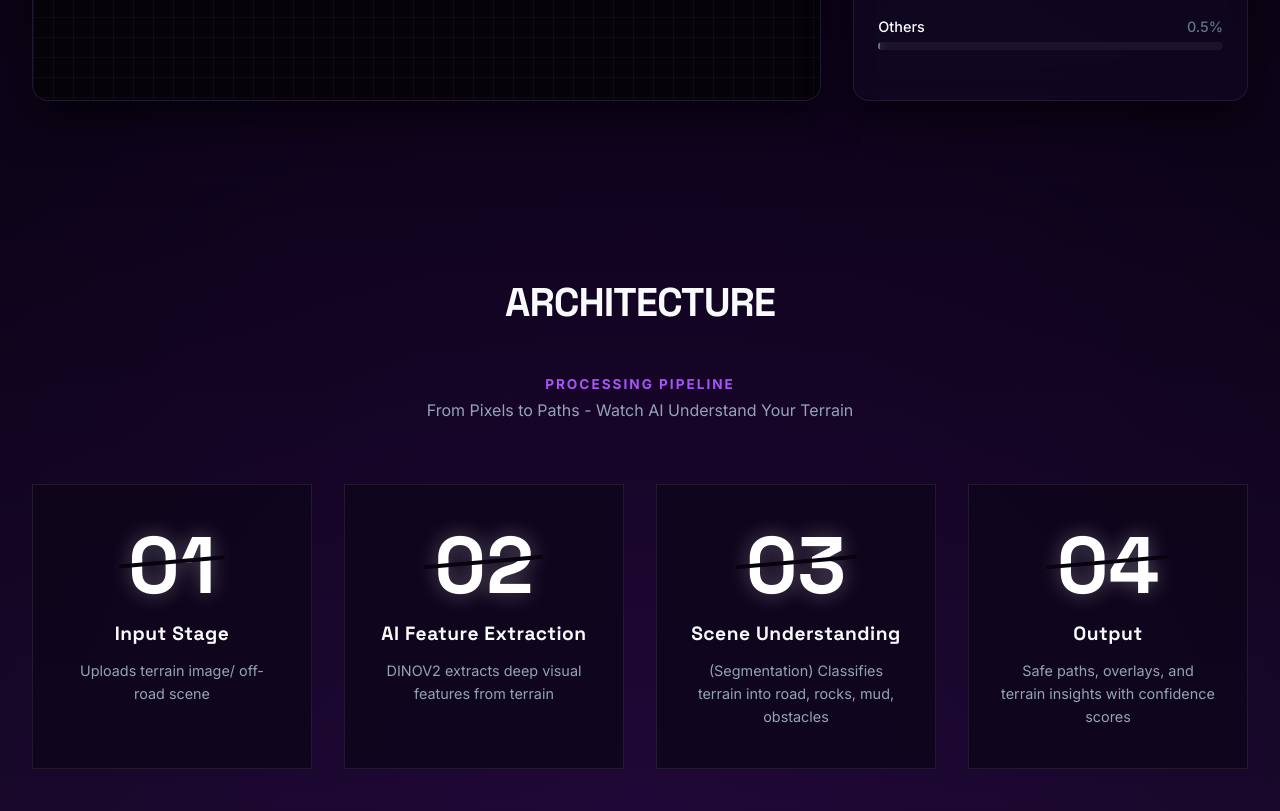
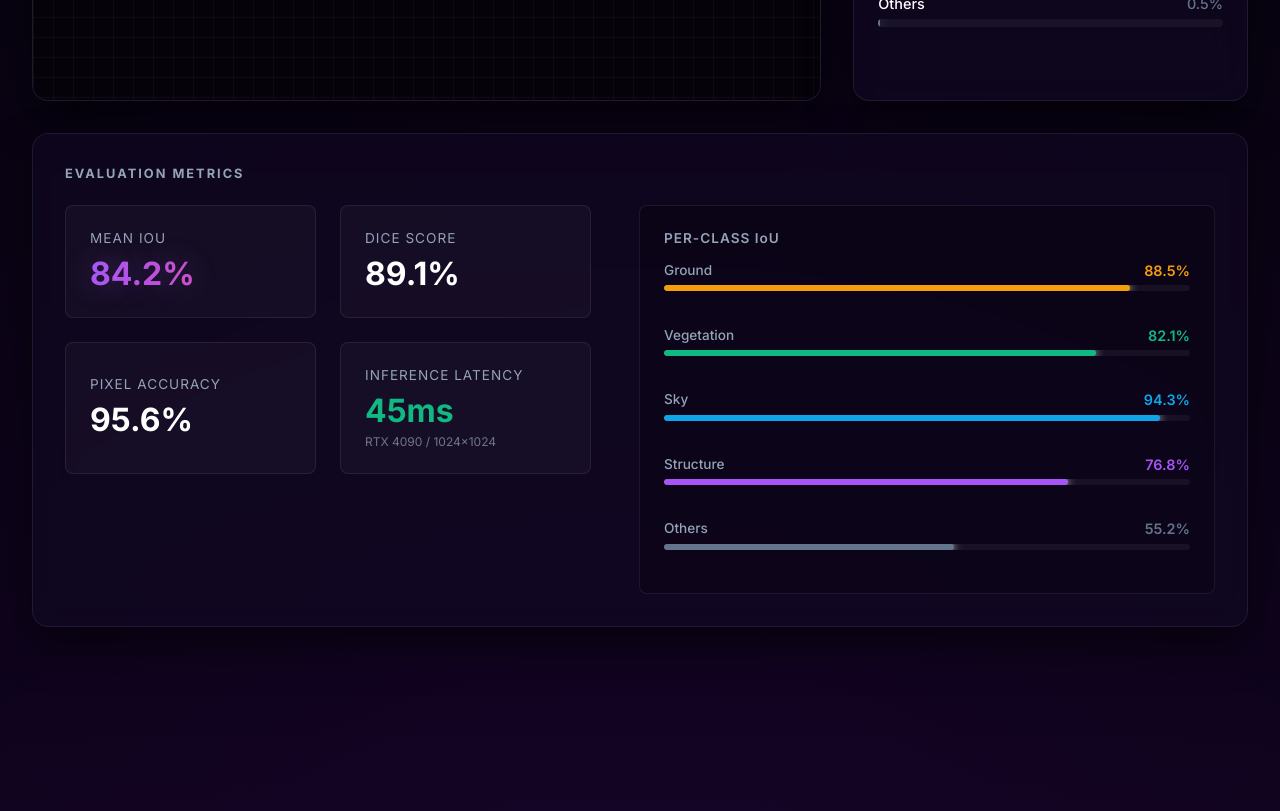
Before and after one commit to I-Lawrence/segvision-ui, a React (Vite) app: page / in a window 1280 px wide. Shown: the part 1600-2411 px from the top of the page. Built offline with nearby package versions, Linux system fonts and the light colour scheme.

Commit message:
added slider ui

```diff
--- a/src/components/Demo.css
+++ b/src/components/Demo.css
@@ -118,3 +118,94 @@
     transition: width 1s cubic-bezier(0.4, 0, 0.2, 1);
     box-shadow: 0 0 10px currentColor;
 }
+
+/* --- Metrics Section Additions --- */
+.metrics-panel {
+    padding: 2rem;
+}
+
+.metrics-grid {
+    display: flex;
+    gap: 3rem;
+    align-items: flex-start;
+}
+
+/* 4-column grid for KPIs */
+.kpi-container {
+    flex: 1;
+    display: grid;
+    grid-template-columns: repeat(2, 1fr);
+    gap: 1.5rem;
+}
+
+.kpi-card {
+    background: rgba(255, 255, 255, 0.03);
+    border: 1px solid var(--border-subtle, #334155);
+    border-radius: 8px;
+    padding: 1.5rem;
+    display: flex;
+    flex-direction: column;
+    justify-content: center;
+    transition: transform 0.2s ease, border-color 0.2s ease;
+}
+
+.kpi-card:hover {
+    transform: translateY(-2px);
+    border-color: rgba(255, 255, 255, 0.2);
+}
+
+.kpi-label {
+    font-size: 0.85rem;
+    color: var(--text-muted, #94a3b8);
+    text-transform: uppercase;
+    letter-spacing: 1px;
+    margin-bottom: 0.5rem;
+}
+
+.kpi-value {
+    font-size: 2rem;
+    font-weight: 700;
+    color: white;
+}
+
+.kpi-subtext {
+    font-size: 0.75rem;
+    color: var(--text-muted, #94a3b8);
+    margin-top: 0.25rem;
+    opacity: 0.7;
+}
+
+/* Text Gradient for the main metric */
+.text-gradient {
+    background: linear-gradient(to right, #a855f7, #ec4899);
+    -webkit-background-clip: text;
+    -webkit-text-fill-color: transparent;
+}
+
+.per-class-container {
+    flex: 1;
+    background: rgba(0, 0, 0, 0.2);
+    border-radius: 8px;
+    padding: 1.5rem;
+    border: 1px solid var(--border-subtle, #334155);
+}
+
+.per-class-grid {
+    display: flex;
+    flex-direction: column;
+    gap: 1rem;
+}
+
+/* Responsive fix for smaller screens */
+@media (max-width: 900px) {
+    .metrics-grid {
+        flex-direction: column;
+        gap: 2rem;
+    }
+    .kpi-container {
+        width: 100%;
+    }
+    .per-class-container {
+        width: 100%;
+    }
+}
--- a/src/components/Demo.jsx
+++ b/src/components/Demo.jsx
@@ -1,6 +1,7 @@
 import { useState, useRef, useEffect } from 'react';
 import './Demo.css';
 
+// --- DATA ---
 const CLASSES = [
     { name: 'Ground', val: '37.6%', color: '#f59e0b' },
     { name: 'Vegetation', val: '37.2%', color: '#10b981' },
@@ -15,20 +16,34 @@ const MODELS = [
     { id: 'baseline', label: 'Baseline Model' }
 ];
 
+// --- NEW METRICS DATA ---
+const MODEL_METRICS = {
+    mIoU: '84.2%',
+    dice: '89.1%',
+    pixelAcc: '95.6%',
+    latency: '45ms'
+};
+
+const PER_CLASS_IOU = [
+    { name: 'Ground', val: '88.5%', color: '#f59e0b' },
+    { name: 'Vegetation', val: '82.1%', color: '#10b981' },
+    { name: 'Sky', val: '94.3%', color: '#0ea5e9' },
+    { name: 'Structure', val: '76.8%', color: '#a855f7' },
+    { name: 'Others', val: '55.2%', color: '#64748b' }
+];
+
 export default function Demo() {
-    // Standard View & Model States
+    // States
     const [view, setView] = useState('overlay');
     const [selectedModel, setSelectedModel] = useState('best');
-
-    // Dropdown visibility states
     const [isDownloadOpen, setIsDownloadOpen] = useState(false);
     const [isModelDropdownOpen, setIsModelDropdownOpen] = useState(false);
 
-    // Refs for click-outside detection
+    // Refs
     const downloadRef = useRef(null);
     const modelDropdownRef = useRef(null);
 
-    // Unified click-outside handler for both dropdowns
+    // Click-outside listener
     useEffect(() => {
         function handleClickOutside(event) {
             if (downloadRef.current && !downloadRef.current.contains(event.target)) {
@@ -42,23 +57,19 @@ export default function Demo() {
         return () => document.removeEventListener("mousedown", handleClickOutside);
     }, []);
 
-    // Placeholder function for download logic
     const handleDownload = (type) => {
         console.log(`Trigger download for: ${type}`);
-        // Add your actual download logic here (e.g., triggering an API or creating a blob)
         setIsDownloadOpen(false);
     };
 
-    // Helper to format the current model's display name
     const currentModelLabel = MODELS.find(m => m.id === selectedModel)?.label || 'Select Model';
 
     return (
-        // The id="demo" here is what allows your Navbar scroll animation to target this section
         <section id="demo" className="demo-section">
             <h2 className="section-title">Try it Yourself</h2>
 
             <div className="demo-grid">
-                {/* ---------------- MAIN RENDER PANEL ---------------- */}
+                {/* ================= MAIN RENDER PANEL ================= */}
                 <div className="glass-panel">
                     <div className="toolbar">
                         <div className="view-controls">
@@ -73,17 +84,13 @@ export default function Demo() {
                             ))}
                         </div>
 
-                        {/* Download Dropdown Section */}
+                        {/* Download Dropdown (Original Styling Kept) */}
                         <div style={{ position: 'relative' }} ref={downloadRef}>
                             <button
                                 className="view-btn"
                                 onClick={() => setIsDownloadOpen(!isDownloadOpen)}
-                                onMouseOver={(e) => {
-                                    e.target.style.boxShadow = '0 0 12px rgba(255, 255, 255, 0.4)';
-                                }}
-                                onMouseOut={(e) => {
-                                    e.target.style.boxShadow = 'none';
-                                }}
+                                onMouseOver={(e) => e.target.style.boxShadow = '0 0 12px rgba(255, 255, 255, 0.4)'}
+                                onMouseOut={(e) => e.target.style.boxShadow = 'none'}
                                 style={{
                                     transition: 'all 0.3s ease',
                                     display: 'flex',
@@ -146,10 +153,10 @@ export default function Demo() {
                     </div>
                 </div>
 
-                {/* ---------------- SIDEBAR PANEL ---------------- */}
+                {/* ================= SIDEBAR PANEL ================= */}
                 <div className="glass-panel sidebar-panel">
 
-                    {/* Model Selector Dropdown */}
+                    {/* Model Selector Dropdown (Original Styling Kept) */}
                     <div style={{ paddingBottom: '1.5rem', borderBottom: '1px solid var(--border-subtle)' }}>
                         <div className="panel-header">Select Model</div>
 
@@ -235,14 +242,10 @@ export default function Demo() {
                         </div>
                     </div>
 
-                    {/* Classes Breakdown */}
+                    {/* Class Distribution */}
                     <div>
                         <div style={{ display: 'flex', justifyContent: 'space-between', alignItems: 'end', marginBottom: '1.5rem', paddingTop: '1.5rem' }}>
-                            <div className="panel-header" style={{ margin: 0 }}>Classes</div>
-                            <div style={{ textAlign: 'right' }}>
-                                <div style={{ fontSize: '0.7rem', color: 'var(--text-muted)' }}>CONFIDENCE</div>
-                                <div style={{ color: '#10b981', fontWeight: '700', fontSize: '1.2rem' }}>50%</div>
-                            </div>
+                            <div className="panel-header" style={{ margin: 0 }}>Class Distribution</div>
                         </div>
 
                         {CLASSES.map((c) => (
@@ -257,6 +260,53 @@ export default function Demo() {
                             </div>
                         ))}
                     </div>
+                </div>
+            </div>
+
+            {/* ================= NEW: PERFORMANCE METRICS SECTION ================= */}
+            <div className="glass-panel metrics-panel" style={{ marginTop: '2rem' }}>
+                <div className="panel-header" style={{ marginBottom: '1.5rem' }}>Evaluation Metrics</div>
+
+                <div className="metrics-grid">
+
+                    {/* Top KPI Cards */}
+                    <div className="kpi-container">
+                        <div className="kpi-card">
+                            <div className="kpi-label">Mean IoU</div>
+                            <div className="kpi-value text-gradient">{MODEL_METRICS.mIoU}</div>
+                        </div>
+                        <div className="kpi-card">
+                            <div className="kpi-label">Dice Score</div>
+                            <div className="kpi-value">{MODEL_METRICS.dice}</div>
+                        </div>
+                        <div className="kpi-card">
+                            <div className="kpi-label">Pixel Accuracy</div>
+                            <div className="kpi-value">{MODEL_METRICS.pixelAcc}</div>
+                        </div>
+                        <div className="kpi-card">
+                            <div className="kpi-label">Inference Latency</div>
+                            <div className="kpi-value" style={{ color: '#10b981' }}>{MODEL_METRICS.latency}</div>
+                            <div className="kpi-subtext">RTX 4090 / 1024x1024</div>
+                        </div>
+                    </div>
+
+                    {/* Per-Class IoU Breakdown */}
+                    <div className="per-class-container">
+                        <div style={{ fontSize: '0.85rem', color: 'var(--text-muted)', marginBottom: '1rem', fontWeight: '600', letterSpacing: '1px' }}>PER-CLASS IoU</div>
+                        <div className="per-class-grid">
+                            {PER_CLASS_IOU.map((c) => (
+                                <div key={c.name} className="class-row">
+                                    <div className="class-info">
+                                        <span style={{ color: 'var(--text-muted)', fontSize: '0.85rem' }}>{c.name}</span>
+                                        <span style={{ color: c.color, fontWeight: '600', fontSize: '0.9rem' }}>{c.val}</span>
+                                    </div>
+                                    <div className="bar-track" style={{ height: '6px' }}>
+                                        <div className="bar-fill" style={{ width: c.val, backgroundColor: c.color }}></div>
+                                    </div>
+                                </div>
+                            ))}
+                        </div>
+                    </div>
 
                 </div>
             </div>
```
